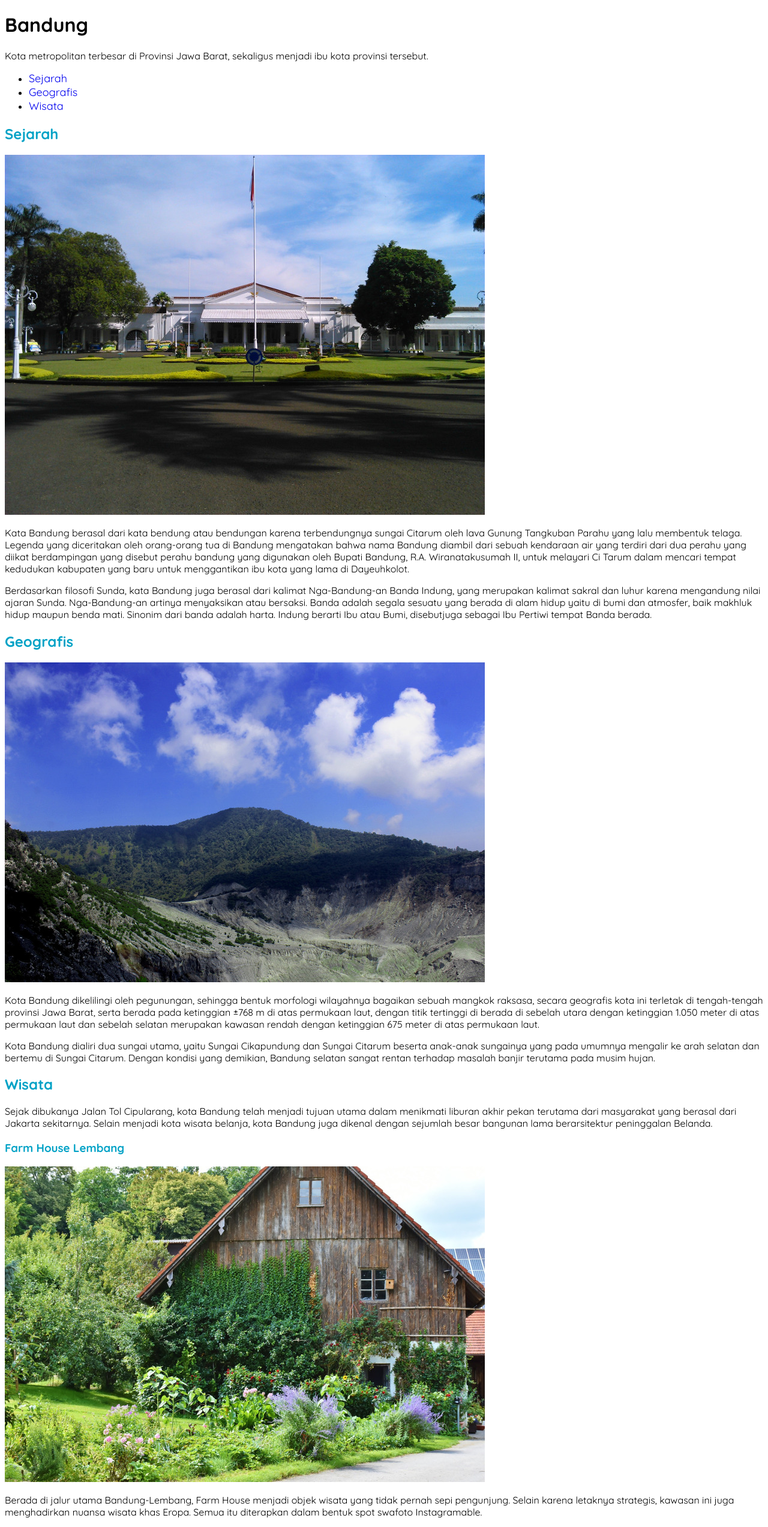
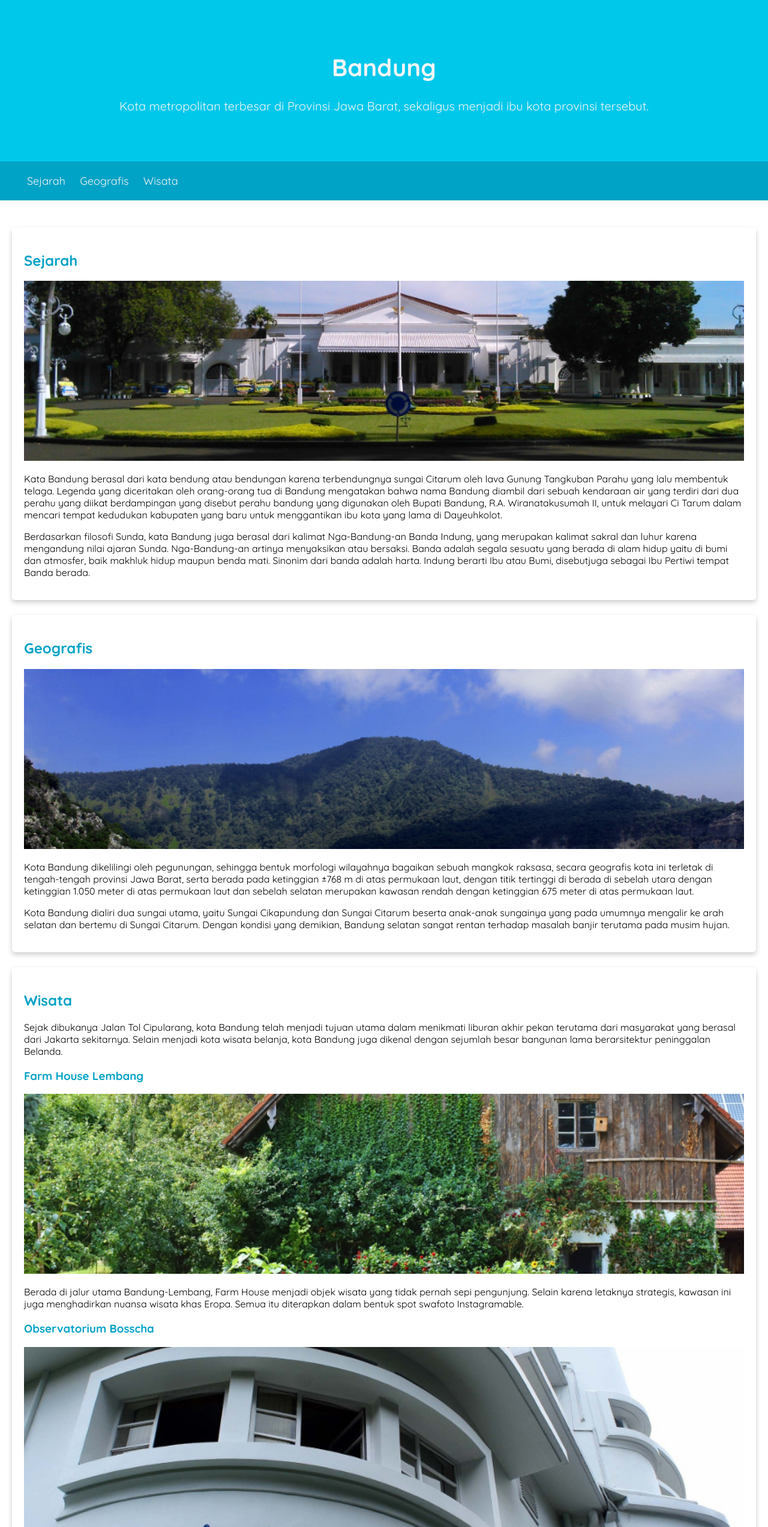
Before and after one commit to fadlifr/idcamp-react, a plain HTML site: page halaman-profil-bandung/index.html in a window 1280 px wide. Shown: the top 2545 px of the page at 60% size. Drawn offline with Linux system fonts and the light colour scheme.

Commit message:
Pendalaman css (#10)
* sampai latihan font styling

* mengganti font family dengan quicksand from google font

* mengatur tebal, ukuran, alignment

* selesai latihan box model

menerapkan jumbotron

```diff
--- a/halaman-profil-bandung/assets/sytle/style.css
+++ b/halaman-profil-bandung/assets/sytle/style.css
@@ -1,5 +1,8 @@
 body {
 	font-family: 'Quicksand', sans-serif;
+	margin: 0;
+	padding: 0;
+
 }
 
 h2,
@@ -20,6 +23,7 @@ nav a {
 	font-size: 18px;
 	font-weight: 400;
 	text-decoration: none;
+	color: #f5f5f5;
 }
 
 nav a:hover {
@@ -29,3 +33,44 @@ nav a:hover {
 .profile header {
 	text-align: center;
 }
+
+.featured-image {
+	width: 100%;
+	max-height: 300px;
+	object-fit: cover;
+	object-position: center;
+}
+
+.profile img {
+	width: 200px;
+}
+
+/* efek card pada content */
+.card {
+	box-shadow: 0 4px 8px 0 rgba(0, 0, 0, 0.2);
+	border-radius: 5px;
+	padding: 20px;
+	margin-top: 25px;
+}
+
+/* menambahkan hero section/jumbotron */
+.jumbtron {
+	font-size: 20px;
+	padding: 60px;
+	background-color: rgb(0, 200, 235);
+	text-align: center;
+	color: #f5f5f5;
+}
+/* navigasi bar */
+nav li {
+	display: inline;
+	list-style-type: none;
+	margin-right: 20px;
+}
+nav {
+	background-color: rgb(0, 162, 198);
+	padding: 5px;
+}
+main {
+	padding: 20px;
+}
--- a/halaman-profil-bandung/index.html
+++ b/halaman-profil-bandung/index.html
@@ -14,11 +14,13 @@
 	</head>
 	<body>
 		<header>
-			<h1>Bandung</h1>
-			<p>
-				Kota metropolitan terbesar di Provinsi Jawa Barat, sekaligus menjadi ibu
-				kota provinsi tersebut.
-			</p>
+			<div class="jumbtron">
+				<h1>Bandung</h1>
+				<p>
+					Kota metropolitan terbesar di Provinsi Jawa Barat, sekaligus menjadi
+					ibu kota provinsi tersebut.
+				</p>
+			</div>
 			<nav>
 				<ul>
 					<li><a href="#sejarah">Sejarah</a></li>
@@ -31,9 +33,13 @@
 		<main>
 			<!-- konten artikel -->
 			<div id="content">
-				<article id="sejarah">
+				<article id="sejarah" class="card">
 					<h2>Sejarah</h2>
-					<img src="assets/image/history.jpg" alt="sejarah" />
+					<img
+						src="assets/image/history.jpg"
+						alt="sejarah"
+						class="featured-image"
+					/>
 					<p>
 						Kata Bandung berasal dari kata bendung atau bendungan karena
 						terbendungnya sungai Citarum oleh lava Gunung Tangkuban Parahu yang
@@ -55,9 +61,13 @@
 						Bumi, disebutjuga sebagai Ibu Pertiwi tempat Banda berada.
 					</p>
 				</article>
-				<article id="geografis">
+				<article id="geografis" class="card">
 					<h2>Geografis</h2>
-					<img src="assets/image/geografis.jpg" alt="geografis" />
+					<img
+						src="assets/image/geografis.jpg"
+						alt="geografis"
+						class="featured-image"
+					/>
 					<p>
 						Kota Bandung dikelilingi oleh pegunungan, sehingga bentuk morfologi
 						wilayahnya bagaikan sebuah mangkok raksasa, secara geografis kota
@@ -75,7 +85,7 @@
 						masalah banjir terutama pada musim hujan.
 					</p>
 				</article>
-				<article id="wisata">
+				<article id="wisata" class="card">
 					<h2>Wisata</h2>
 					<p>
 						Sejak dibukanya Jalan Tol Cipularang, kota Bandung telah menjadi
@@ -86,7 +96,11 @@
 					</p>
 					<section>
 						<h3>Farm House Lembang</h3>
-						<img src="assets/image/farm-house.jpg" alt="farm-house" />
+						<img
+							src="assets/image/farm-house.jpg"
+							alt="farm-house"
+							class="featured-image"
+						/>
 						<p>
 							Berada di jalur utama Bandung-Lembang, Farm House menjadi objek
 							wisata yang tidak pernah sepi pengunjung. Selain karena letaknya
@@ -96,7 +110,11 @@
 					</section>
 					<section>
 						<h3>Observatorium Bosscha</h3>
-						<img src="assets/image/bosscha.jpg" alt="bosscha" />
+						<img
+							src="assets/image/bosscha.jpg"
+							alt="bosscha"
+							class="featured-image"
+						/>
 						<p>
 							Memiliki beberapa teleskop, antara lain, Refraktor Ganda Zeiss,
 							Schmidt Bimasakti, Refraktor Bamberg, Cassegrain GOTO, dan
@@ -114,7 +132,7 @@
 			</div>
 			<!-- konten samping -->
 			<aside>
-				<article class="profile">
+				<article class="profile card">
 					<header>
 						<h2>Kota Bandung</h2>
 						<p>Kota Kembang Paris van Java</p>
@@ -153,8 +171,7 @@
 		</main>
 
 		<footer>
-			<p>Belajar Dasar Pemrograman Web &#169; 2019, Dicoding Academy</p>
-			<p>test pull request</p>
+			<p>Belajar Dasar Pemrograman Web &#169; 2023, Dicoding Academy</p>
 		</footer>
 	</body>
 </html>
```
Also changed, not shown: halaman-profil-bandung/pendalaman-css/index.html (+87 -0 lines).
